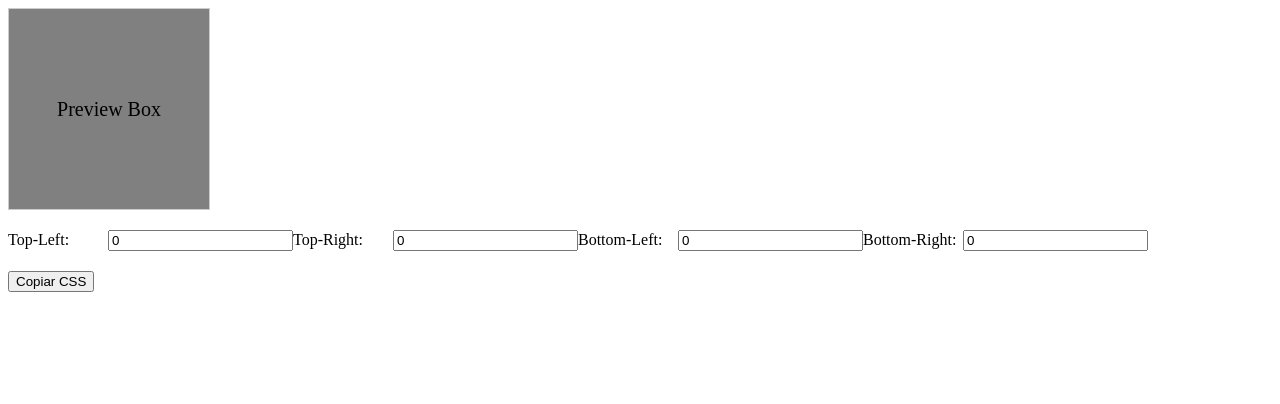
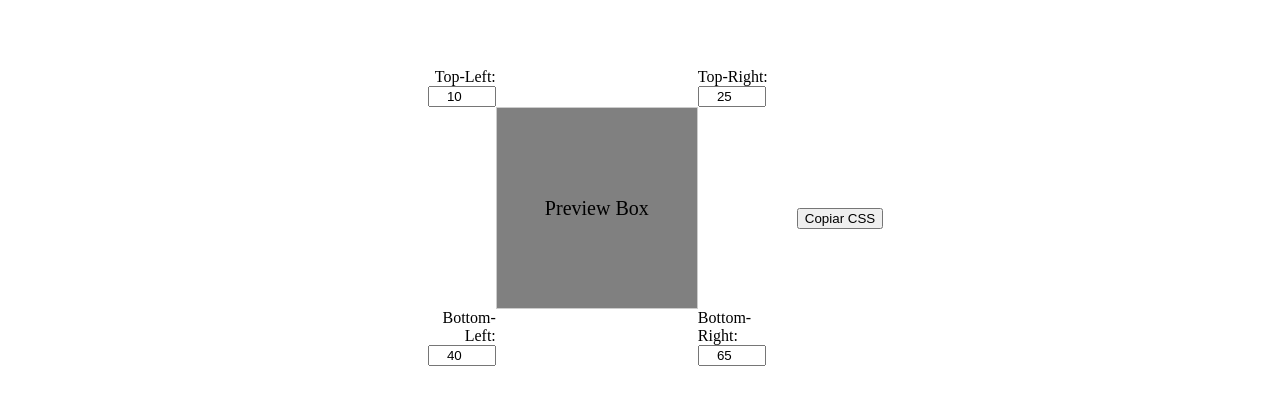
Before and after one commit to slcmachad/Diversos_Projetos_Em_Angular, an Angular app in the folder project-001-border-radius-previewer/: page / in a window 1280 px wide. Shown: the top 404 px of the page. Built offline with nearby package versions, Linux system fonts and the light colour scheme.

Commit message:
<style> Organizando layout

```diff
--- a/project-001-border-radius-previewer/src/app/border-radius-previewer/border-radius-previewer.component.css
+++ b/project-001-border-radius-previewer/src/app/border-radius-previewer/border-radius-previewer.component.css
@@ -1,3 +1,10 @@
+body{
+  display: flex;
+  flex-direction: row;
+  justify-content: center;
+  align-items: center;
+}
+
 .box {
   width: 200px;
   height: 200px;
@@ -10,12 +17,45 @@
 }
 
 .input-container {
-  margin-top: 20px;
+  width: 400px;
+  height: 400px;
+  align-items: center;
+  justify-content: center;
+  display: grid;
+  grid-template-columns: repeat(4, 1fr);
+  grid-template-rows: repeat(4, 1fr);
+  grid-column-gap: 0px;
+  grid-row-gap: 0px;
 }
+
+.Top-Left {
+  grid-area: 1 / 1 / 2 / 2;
+  align-self: end;
+  text-align: end;
+}
+.Bottom-Left {
+  grid-area: 4 / 1 / 5 / 2;
+  align-self: baseline;
+  text-align: end;
+}
+.Top-Right {
+  grid-area: 1 / 4 / 2 / 5;
+  align-self: end;
+}
+.Bottom-Right {
+  grid-area: 4 / 4 / 5 / 5;
+  align-self: baseline;
+}
+.box { grid-area: 2 / 2 / 4 / 4; }
 
 label{
   display: inline-block;
-  width: 100px;
+  width: 80px;
+}
+
+.input-value{
+  width: 60px;
+  text-align: center;
 }
 
 button{
--- a/project-001-border-radius-previewer/src/app/border-radius-previewer/border-radius-previewer.component.html
+++ b/project-001-border-radius-previewer/src/app/border-radius-previewer/border-radius-previewer.component.html
@@ -1,12 +1,22 @@
-<div class="box" [ngStyle]="{'border-radius': borderRadiusStyle}">Preview Box</div>
-<div class="input-container">
-  <label>Top-Left:</label>
-  <input type="number" [(ngModel)]="borderRadius.topLeft" (change)="updateCSS()">
-  <label>Top-Right:</label>
-  <input type="number" [(ngModel)]="borderRadius.topRight" (change)="updateCSS()">
-  <label>Bottom-Left:</label>
-  <input type="number" [(ngModel)]="borderRadius.bottomLeft" (change)="updateCSS()">
-  <label>Bottom-Right:</label>
-  <input type="number" [(ngModel)]="borderRadius.bottomRight" (change)="updateCSS()">
-</div>
-<button (click)="copyToClipboard()">Copiar CSS</button>
+<body>
+  <div class="input-container">
+    <div class="Top-Left">
+      <label>Top-Left:</label>
+      <input class="input-value" type="number" [(ngModel)]="borderRadius.topLeft" (change)="updateCSS()">
+    </div>
+    <div class="Bottom-Left">
+      <label>Bottom-Left:</label>
+      <input class="input-value" type="number" [(ngModel)]="borderRadius.bottomLeft" (change)="updateCSS()">
+    </div>
+    <div class="box" [ngStyle]="{'border-radius': borderRadiusStyle}">Preview Box</div>
+    <div class="Top-Right">
+      <label>Top-Right:</label>
+      <input class="input-value" type="number" [(ngModel)]="borderRadius.topRight" (change)="updateCSS()">
+    </div>
+    <div class="Bottom-Right">
+      <label>Bottom-Right:</label>
+      <input class="input-value" type="number" [(ngModel)]="borderRadius.bottomRight" (change)="updateCSS()">
+    </div>
+  </div>
+  <button (click)="copyToClipboard()">Copiar CSS</button>
+</body>
--- a/project-001-border-radius-previewer/src/app/border-radius-previewer/border-radius-previewer.component.ts
+++ b/project-001-border-radius-previewer/src/app/border-radius-previewer/border-radius-previewer.component.ts
@@ -8,10 +8,10 @@ import { Component } from '@angular/core';
 export class BorderRadiusPreviewerComponent {
 
   borderRadius = {
-    topLeft: 0,
-    topRight: 0,
-    bottomLeft: 0,
-    bottomRight: 0,
+    topLeft: 10,
+    topRight: 25,
+    bottomLeft: 40,
+    bottomRight: 65,
   };
 
   borderRadiusStyle = '0';
```
